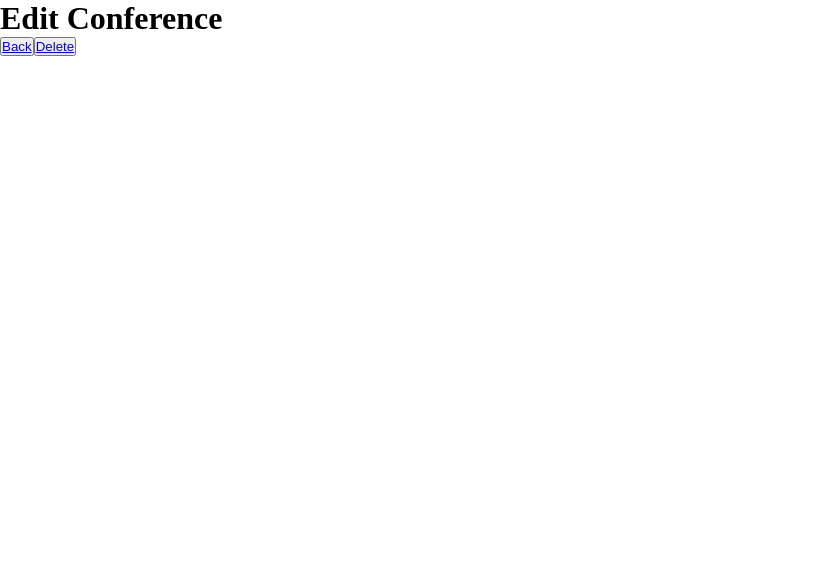
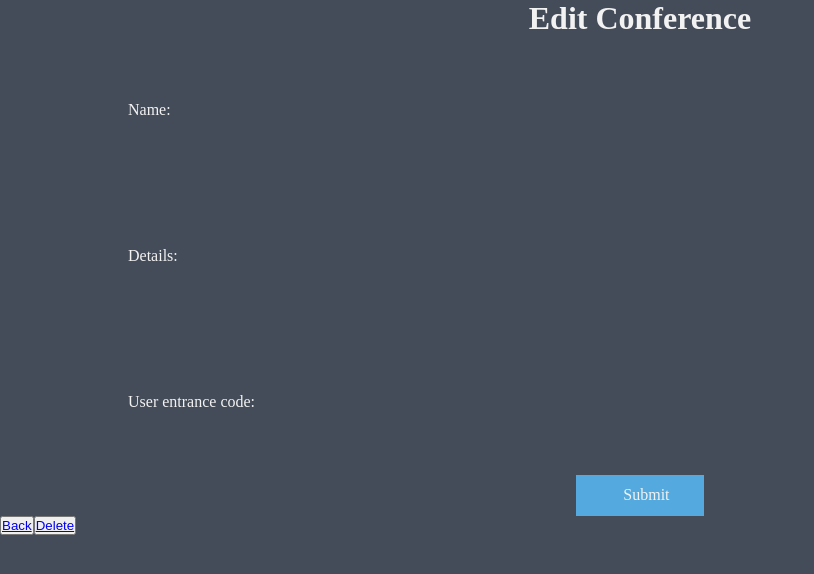
Before and after one commit to abbycayla/summative-ujoin, a Vue app: page /#/edit-conference in a window 1280 px wide. Shown: the top 574 px of the page, without its empty margins (0-814 px from the left). Built offline with nearby package versions, Linux system fonts and the light colour scheme; what vue-resource would draw is missing.

Commit message:
updated edit conference

```diff
--- a/src/components/admin/EditConference.vue
+++ b/src/components/admin/EditConference.vue
@@ -1,6 +1,14 @@
 <template>
-  <div>
+  <div class= "body">
       <h1> Edit Conference </h1>
+      <p>Name:</p>
+      <div></div>
+      <p>Details:</p>
+      <div></div>
+      <p>User entrance code:</p>
+  <div class="button">
+    <p>Submit</p>
+  </div>
       <button> <router-link v-bind:to="'/conference-details'"> Back </router-link> </button>
       <button> <router-link v-bind:to="'/create-conference'"> Delete </router-link> </button>
   </div>
@@ -14,4 +22,39 @@ export default {
 
 <style scoped>
 
+.body {
+  background-color: #454c59;
+  height: 100vh;
+}
+
+h1 {
+  color: #f2f2f2;
+  text-align: center;
+}
+
+p {
+  font-size: 1em;
+  color: #f2f2f2;
+  padding-bottom: 5%;
+  padding-top: 5%;
+  margin-left: 10%;
+}
+
+.button {
+  background-color: #54a9de;
+  text-align: center;
+  margin-left: 40%;
+  margin-right: 40%;
+  padding-top: 5px;
+  padding-bottom: 5px;
+}
+
+@media only screen and (min-width: 768px) {
+
+.button {
+  margin-left: 45%;
+  margin-right: 45%;
+}
+}
+
 </style>
```
